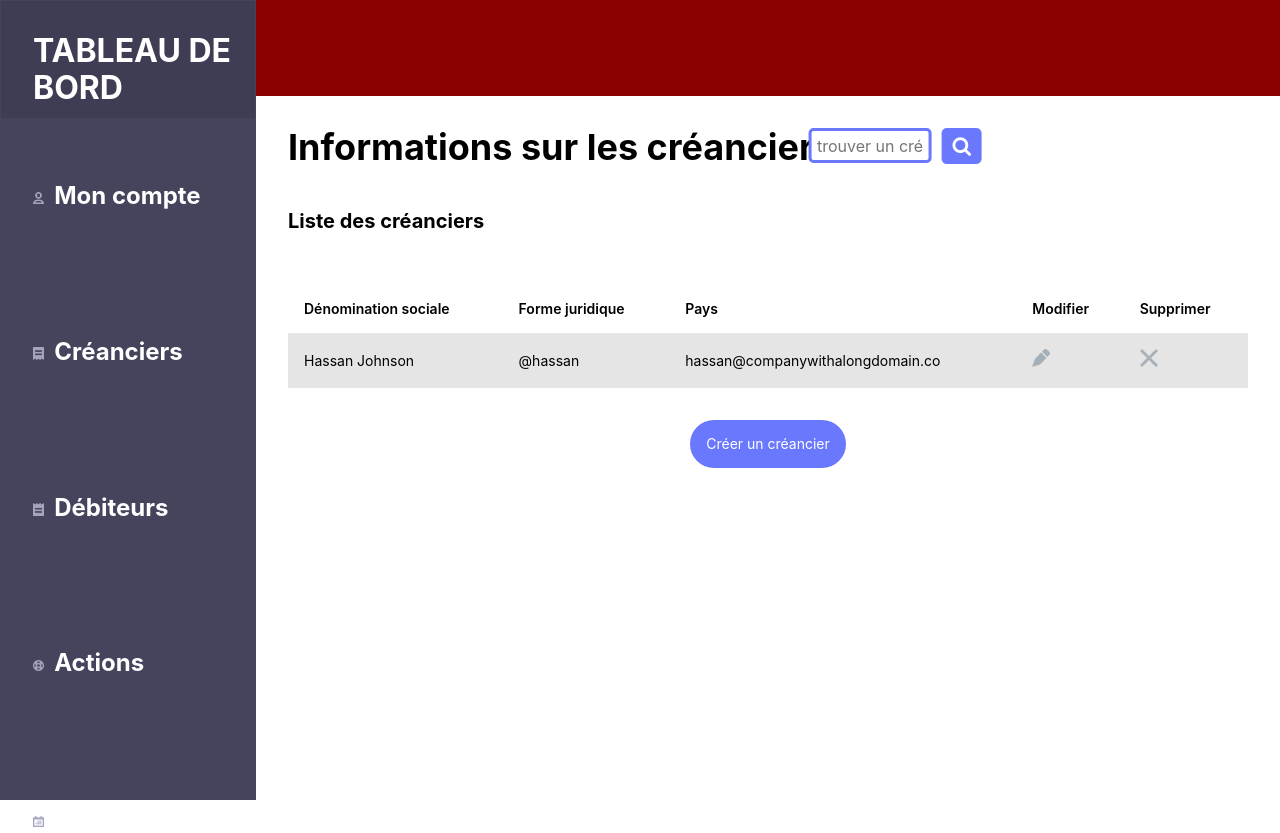
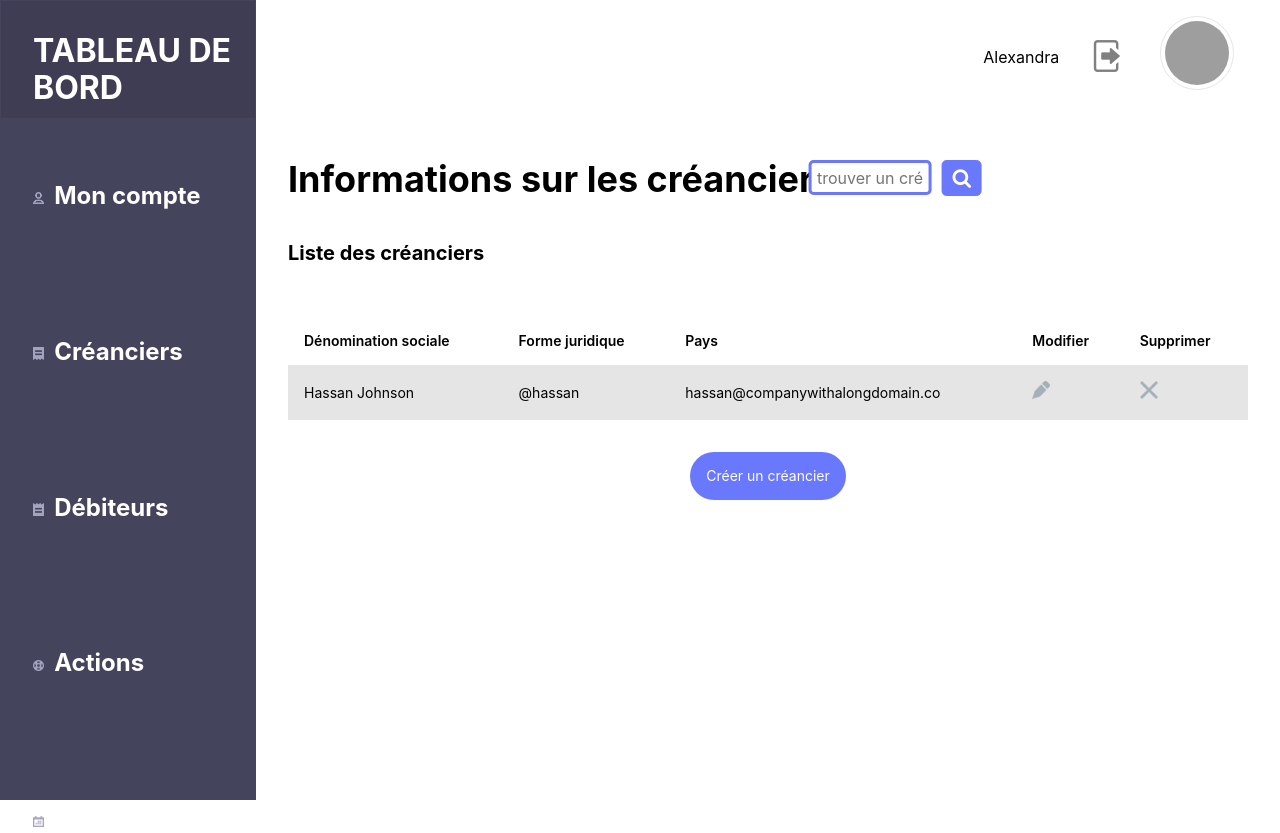
Before and after one commit to WildCodeSchool/paris-js-0918-groupe2-react, a React (Create React App) app: page /dashboard in a window 1280 px wide. Built offline with nearby package versions, Linux system fonts and the light colour scheme; grey boxes are pictures that could not be loaded.

Commit message:
merging branches

```diff
--- /dev/null
+++ b/src/components/Header.css
@@ -0,0 +1,76 @@
+.ba {
+    border-style: solid;
+    border-width: 1px;
+}
+
+.b--black-10 {
+    border-color: rgba(0, 0, 0, .1);
+}
+
+.br-100 {
+    border-radius: 100%;
+}
+
+.fw2 {
+    font-weight: 200;
+}
+
+.fw6 {
+    font-weight: 600;
+}
+
+.h3 {
+    height: 4rem;
+}
+
+.tracked {
+    letter-spacing: .1em;
+}
+
+.w3 {
+    width: 4rem;
+}
+
+.mid-gray {
+    color: #555;
+}
+
+.gray {
+    color: #777;
+}
+
+.pa1 {
+    padding: .25rem;
+}
+
+.pv4 {
+    padding-top: 2rem;
+    padding-bottom: 2rem;
+}
+
+.tc {
+    text-align: center;
+}
+
+.ttu {
+    text-transform: uppercase;
+}
+
+.f5 {
+    font-size: 1rem;
+}
+
+.f6 {
+    font-size: .875rem;
+}
+
+@media screen and (min-width: 30em) {
+    .pv5-ns {
+        padding-top: 4rem;
+        padding-bottom: 4rem;
+    }
+
+    .f4-ns {
+        font-size: 1.25rem;
+    }
+}
--- /dev/null
+++ b/src/components/Header.js
@@ -0,0 +1,18 @@
+import React from "react";
+
+import './Header.css';
+import Logout from './images/logout.png';
+
+const Header = () => {
+        return (
+            <div>
+            <p className="fl w-80 tr mt4 mb4 pt3 pb3 pr3">Alexandra</p>
+            <a className="fl w-10 f6 h3 w3 link dim ph3 pv2 mb4 mt4 dib mid-gray" href="#" ><img src={Logout} alt="logout"/></a>
+                        <header className="fl w-10 tr pv3-ns pr2 pl2">
+                <img src="http://www.arigoni-avocat.com/img/team-02.png" className="br-100 pa1 ba b--black-10 h3 w3" alt="avatar" />
+            </header>
+            </div>
+        )
+}
+
+export default Header;
--- a/src/components/dashboard.js
+++ b/src/components/dashboard.js
@@ -2,6 +2,7 @@ import React, { Component } from "react";
 import Creanciers from "./creanciers";
 import Debiteurs from "./debiteurs";
 import Formulairecreancier from "./formulairecreancier";
+import Header from "./Header";
 import Nav from "./Nav";
 
 class dashboard extends Component {
@@ -13,7 +14,7 @@ class dashboard extends Component {
           <Nav />
         </div>
         <div className="fl w-80">
-          <div className="navPlaceholder" />
+          <Header/>
           <Creanciers />
         </div>
 
```
Also changed, not shown: src/components/images/logout.png (added).
